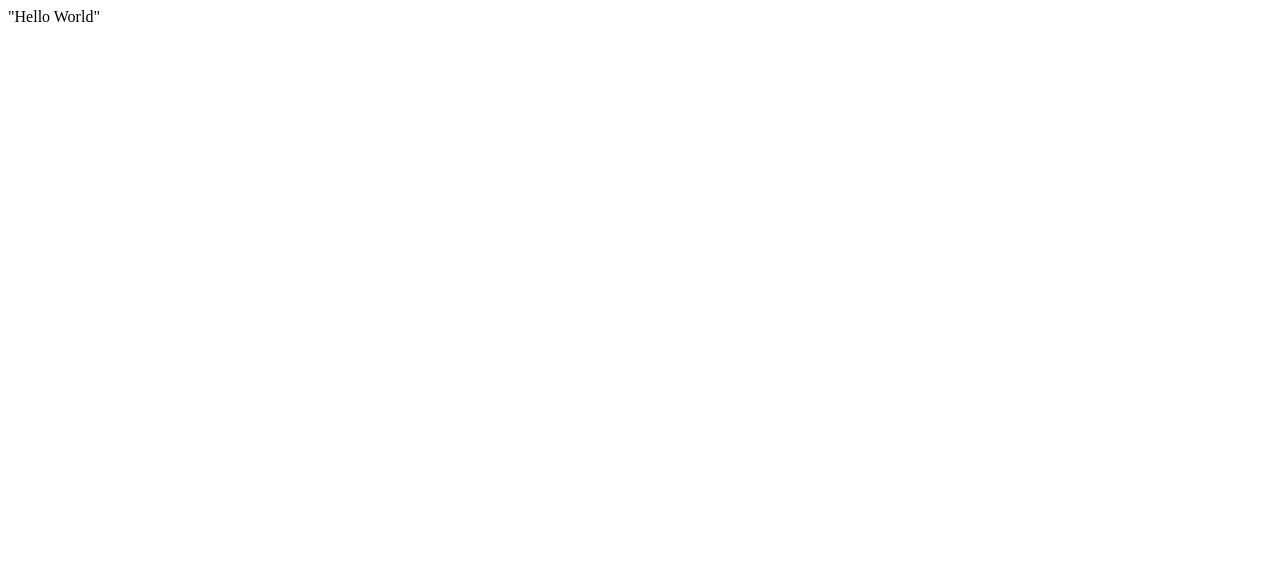
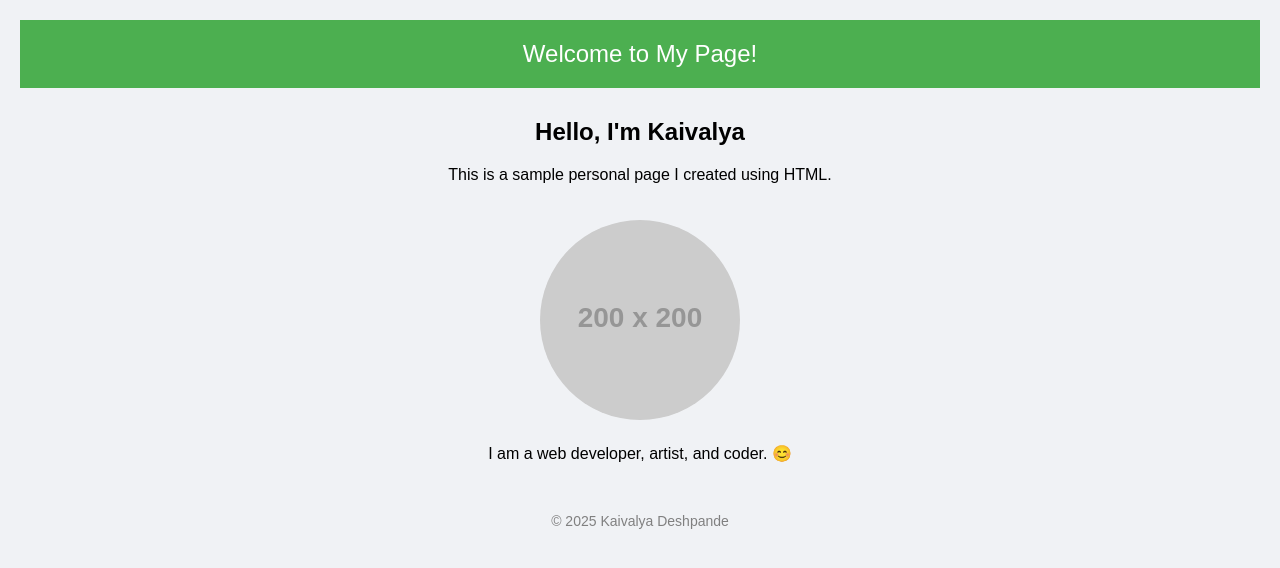
Before and after one commit to Kaivalya-2005/kaivalya.github.io, a plain HTML site: page index.html in a window 1280 px wide. Drawn offline with Linux system fonts and the light colour scheme; placeholder pictures from the web are drawn by us.

Commit message:
Update index.html

```diff
--- a/index.html
+++ b/index.html
@@ -1 +1,47 @@
-"Hello World"
+<!DOCTYPE html>
+<html lang="en">
+<head>
+  <meta charset="UTF-8">
+  <meta name="viewport" content="width=device-width, initial-scale=1">
+  <title>My Personal Page</title>
+  <style>
+    body {
+      font-family: Arial, sans-serif;
+      background: #f0f2f5;
+      margin: 0;
+      padding: 20px;
+      text-align: center;
+    }
+    header {
+      background-color: #4CAF50;
+      padding: 20px;
+      color: white;
+      font-size: 24px;
+    }
+    section {
+      margin-top: 30px;
+    }
+    footer {
+      margin-top: 50px;
+      color: gray;
+      font-size: 14px;
+    }
+  </style>
+</head>
+<body>
+  <header>
+    Welcome to My Page!
+  </header>
+
+  <section>
+    <h2>Hello, I'm Kaivalya</h2>
+    <p>This is a sample personal page I created using HTML.</p>
+    <img src="https://via.placeholder.com/200" alt="Profile Picture" style="border-radius: 50%; margin-top: 20px;">
+    <p style="margin-top: 20px;">I am a web developer, artist, and coder. 😊</p>
+  </section>
+
+  <footer>
+    &copy; 2025 Kaivalya Deshpande
+  </footer>
+</body>
+</html>
```
